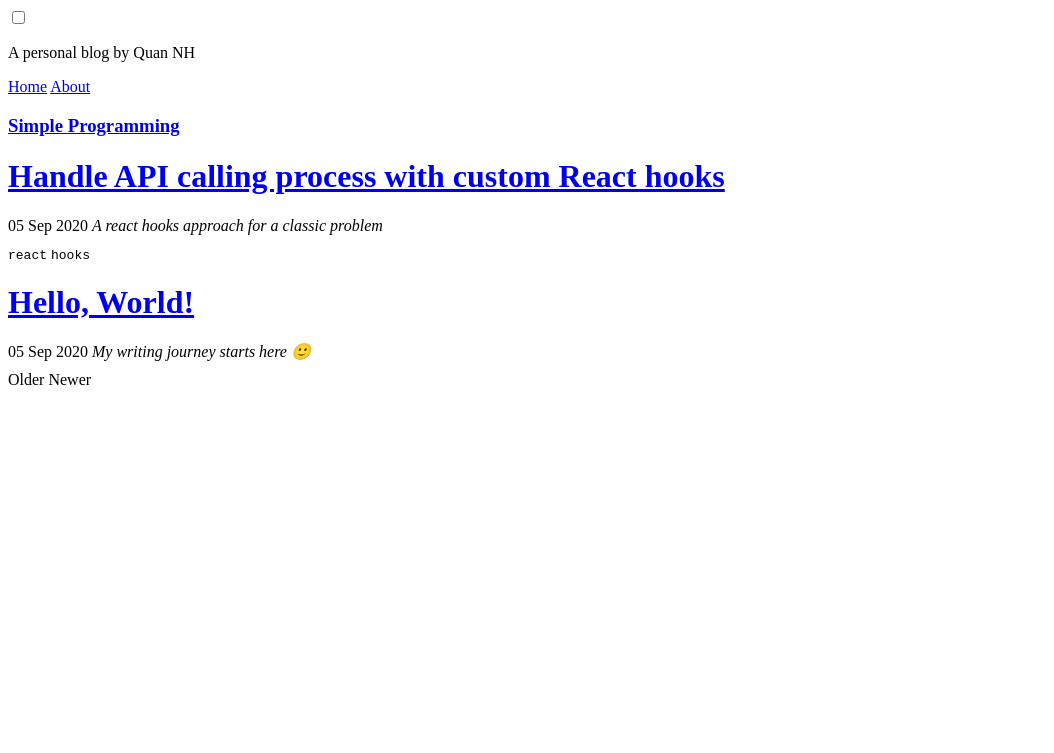
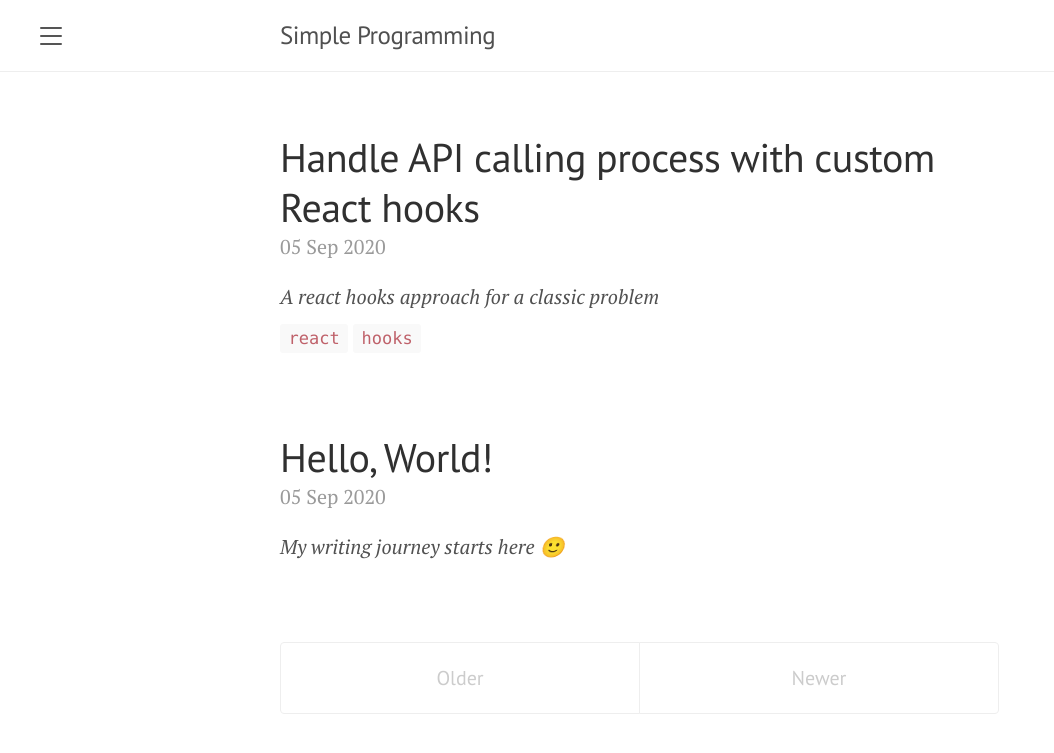
Before and after one commit to quannh25595/simple_programming, a Jekyll site: the page built from index.html, in a window 1280 px wide. Shown: the top 753 px of the page, without its empty margins (0-1054 px from the left). Built offline with Jekyll 4.4.1, drawn with Linux system fonts in a browser that asks for light colours; the list of posts is cut into pages by our own code; some of the changed lines change nothing that is shown.

Commit message:
(bugfix) update base_url

```diff
--- a/_config.yml
+++ b/_config.yml
@@ -2,7 +2,7 @@
 title: Simple Programming
 tagline: ""
 description: "A personal blog by Quan NH"
-baseurl: "https://quannh25595.github.io/simple_programming"
+baseurl: "simple_programming"
 paginate: 5
 permalink: pretty
 
```
